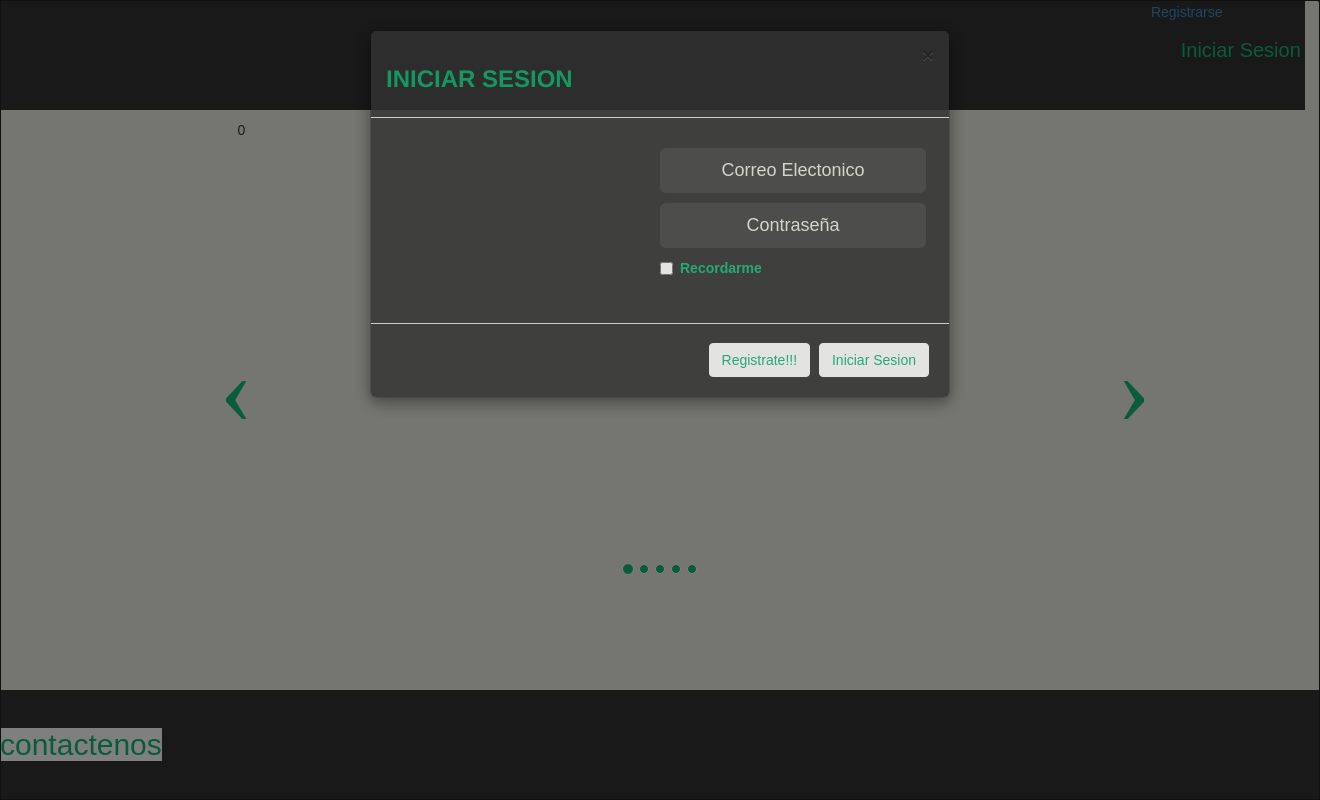
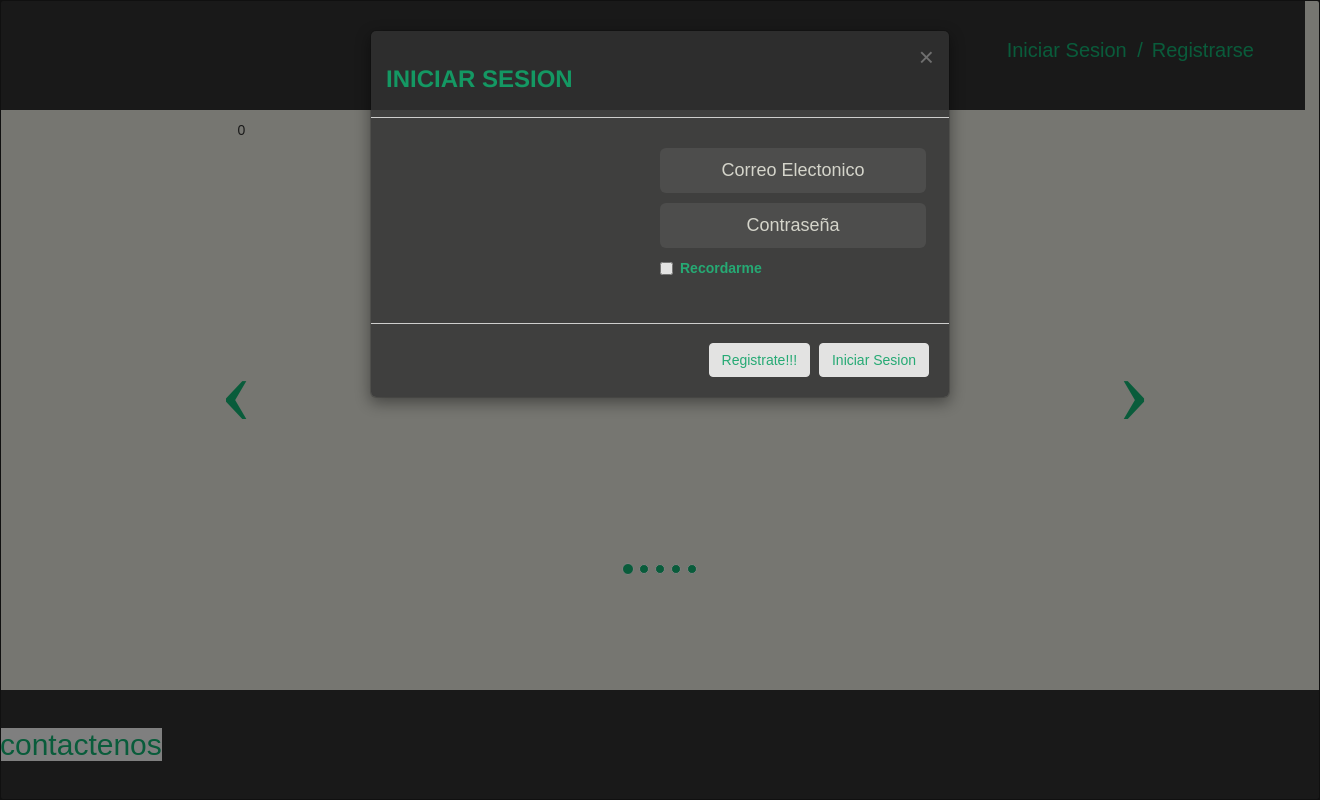
Before and after one commit to Danielest/sistemasLegales, a Django app: page / in a window 1320 px wide, after a click on "Iniciar Sesion". Run offline with Django 3.2, Linux system fonts and the light colour scheme; parts of the project's set-up code (start-up, migrations or seed data) failed here and were passed over.

Commit message:
cambios sutiles

```diff
--- a/documentosLegales/documentosLegales/static/usuarios/css/main.css
+++ b/documentosLegales/documentosLegales/static/usuarios/css/main.css
@@ -8,15 +8,19 @@ a, a:hover{text-decoration: none;}
 	height: 110px;
 	background: #333333;
 }
-.login{
+.pull-right{
+	position: absolute;
+	right: 5%
+}
+.login, .singup{
 	font-size: 20px;
 	position: relative;
 	color: #13B876;
-	left:80%;
 	line-height: 20px;
 	top: 40px;
+	margin-left: 5px;
 }
-.login:hover{
+.login:hover, .singup:hover{
 color: #00C571;
 
 }
--- a/documentosLegales/documentosLegales/static/usuarios/css/modal.css
+++ b/documentosLegales/documentosLegales/static/usuarios/css/modal.css
@@ -29,6 +29,22 @@
 	background-color: #333333 ;
 	opacity: 0.8;
 }
+.close{
+	font-weight: normal;
+	text-shadow: none;
+	color:#FFFFFF;
+	font-size: 26px;
+	opacity: 0.4;
+	filter: alpha(opacity=40);
+}
+.close:hover{
+	font-weight: normal;
+	text-shadow: none;
+	color:#FFFFFF;
+	font-size: 26px;
+	opacity: 0.9;
+	filter: alpha(opacity=90);
+}
 .btn-primary,
 .btn-primary:hover,
 .btn-primary:focus{
--- a/documentosLegales/documentosLegales/templates/usuarios/home.html
+++ b/documentosLegales/documentosLegales/templates/usuarios/home.html
@@ -20,7 +20,7 @@
 	<div class="container">
 
 		<section class="pull-right">
-			<a class="login" href="#login" data-toggle="modal">  Iniciar Sesion  </a>o<a href="#singup" data-toggle="modal"> Registrarse </a>
+			<a class="login" href="#login" data-toggle="modal">  Iniciar Sesion  </a> <a class="login">/</a> <a class="singup" href="#singup" data-toggle="modal"> Registrarse </a>
 		</section>
 		{% include 'usuarios/log_in.html'%}
 		{% include 'usuarios/Sing_up.html'%}
```
